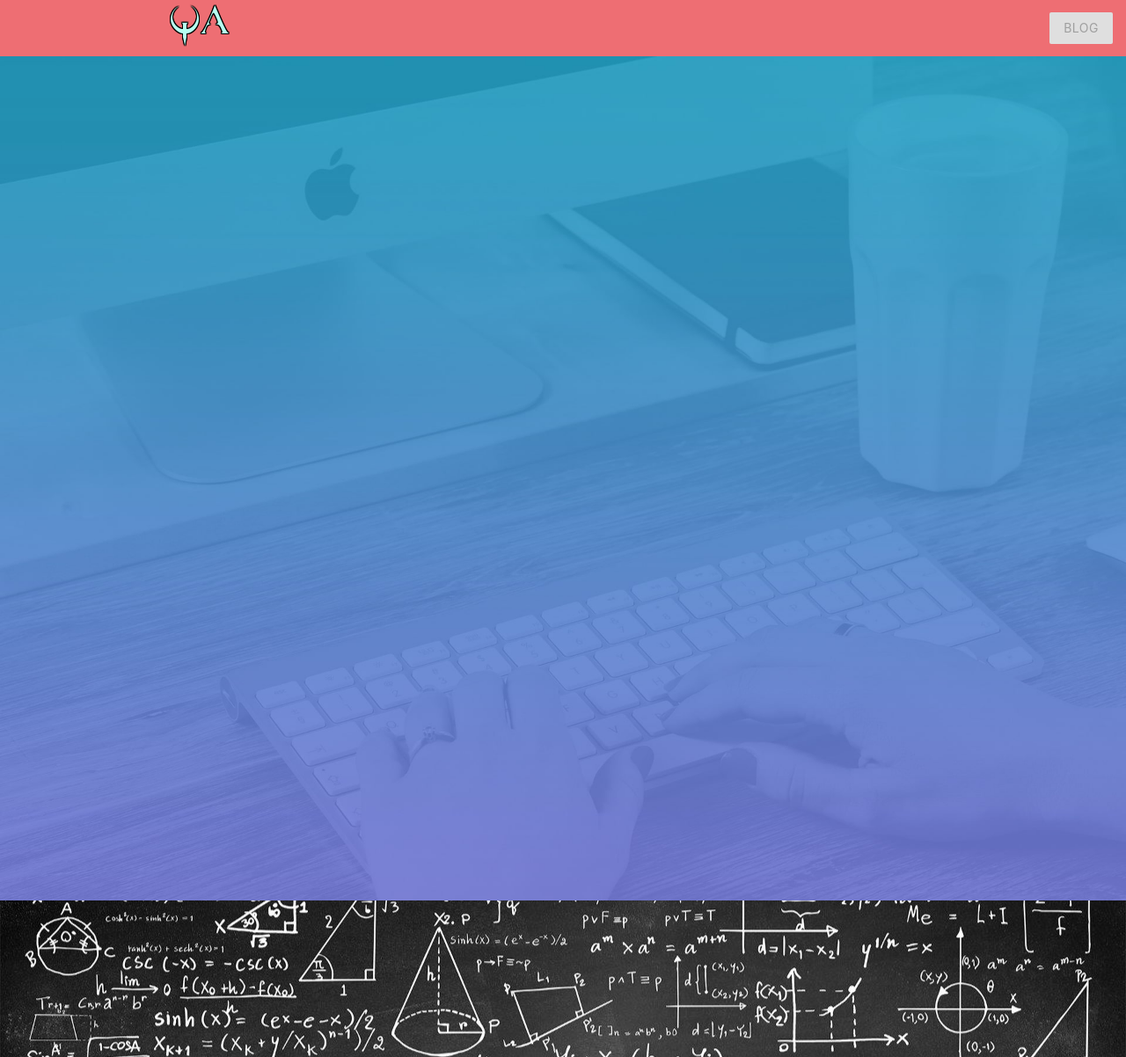
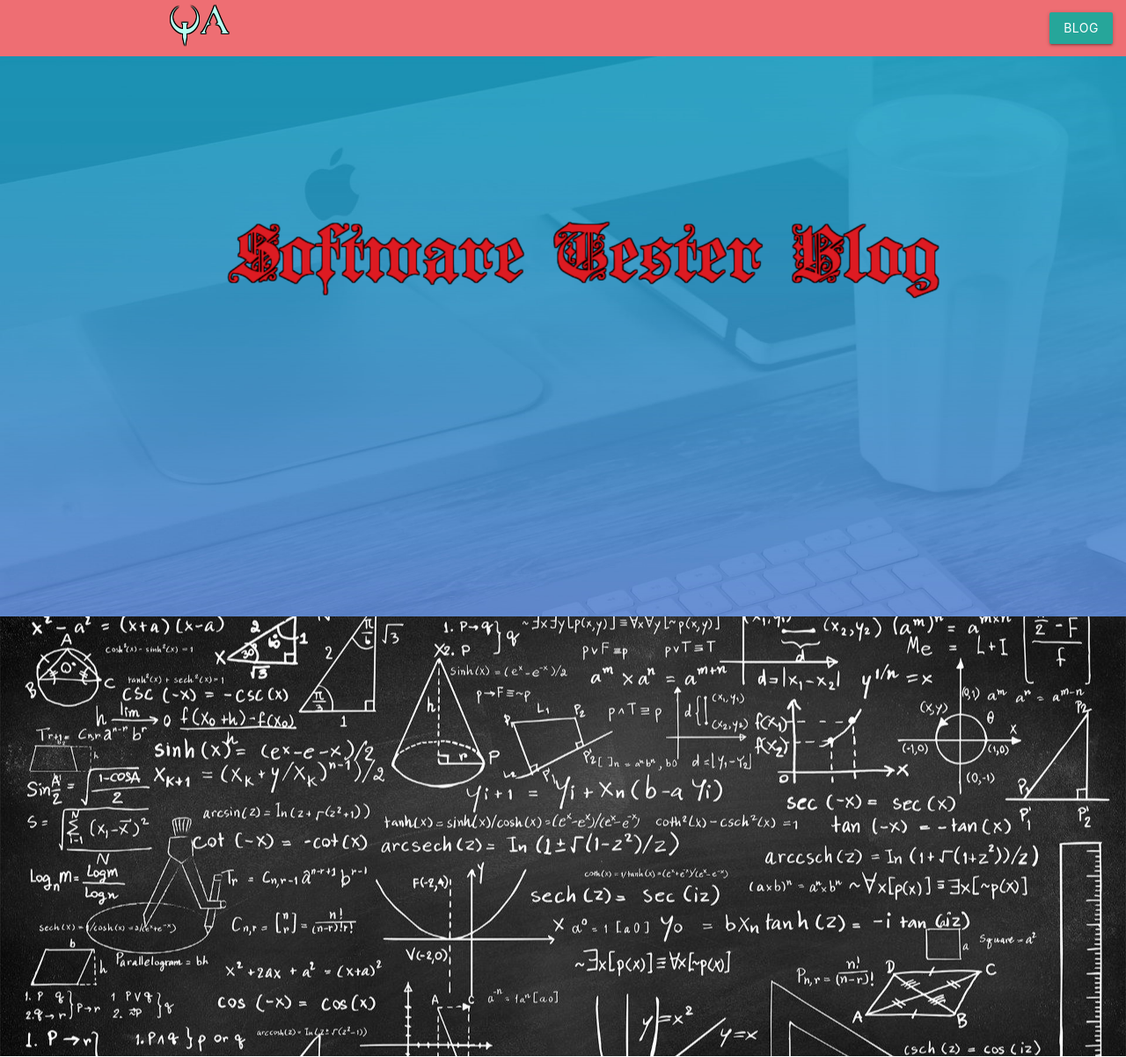
Before and after one commit to NickIT87/blog_dashboard, a Flask app: page / in a window 1280 px wide. Shown: the top 1202 px of the page at 88% size. Run offline with Flask 2, Linux system fonts and the light colour scheme.

Commit message:
think about interface, front-end section, image creation time

```diff
--- a/landing/templates/index.html
+++ b/landing/templates/index.html
@@ -25,7 +25,7 @@
             <a href="#" data-target="mobile-demo" class="sidenav-trigger"><i class="material-icons">menu</i></a>
             <ul class="right hide-on-med-and-down">
                 <!--<li><a style="color: #e3f2fd;" href="#">Blog</a></li>-->
-                <li><a class="waves-effect waves-light btn disabled" href="#">Blog</a></li>
+                <li><a class="waves-effect waves-light btn" href="#">Blog</a></li>
                 {% if curusr %}
                 <li><a href="{{ url_for('main') }}">AddPost</a></li>
                 <li><a href="/admin">Admin</a></li>
@@ -54,7 +54,7 @@
 -->
 
 <div class="section white" style="padding-top: 0rem; padding-bottom: 0rem; line-height: 0rem; background-image: ">
-    <img class="responsive-img" src="{{ url_for('static', filename='images/background.jpg')}}">
+    <img class="responsive-img" src="{{ url_for('static', filename='images/title.png')}}">
 </div>
 
 <div class="parallax-container">
```
Also changed, not shown: landing/static/images/title.png (added).
